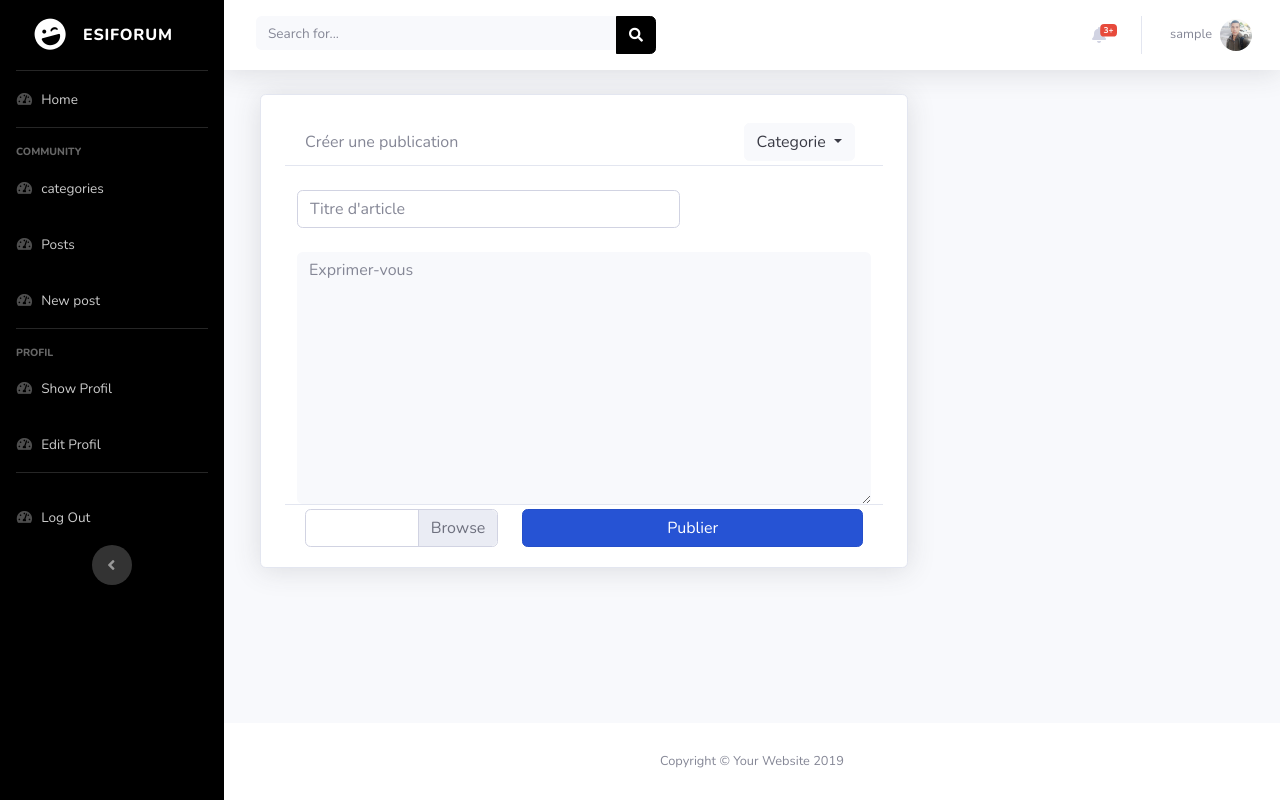
After one commit to AbdelkaderOumrani/DjangoForum, a Django app: page /posts/new_post in a window 1280 px wide. The commit adds this page. Run offline with Django 3.2, Linux system fonts and the light colour scheme; the visitor is signed in with stand-in values (Sample User, id 1); data that the repository does not hold is empty; some libraries are stand-ins or nearby versions.

Commit message:
add new post function (choose category in new post form not working)

```diff
--- a/posts/urls.py
+++ b/posts/urls.py
@@ -2,4 +2,5 @@ from django.urls import path
 from . import views
 
 urlpatterns = [
+    path('new_post', views.new_post, name='new_post'),
 ]
--- a/posts/views.py
+++ b/posts/views.py
@@ -1,5 +1,5 @@
-from django.shortcuts import render
-from .models import Category
+from django.shortcuts import render, redirect
+from .models import Category, Post
 from django.db.models import Count
 
 
@@ -9,3 +9,22 @@ def categories(request):
         'categories': categories
     }
     return render(request, 'pages/categories.html', context)
+
+
+def new_post(request):
+    if not request.user.is_authenticated:
+        return redirect('login')
+    else:
+        categories = Category.objects.all()
+        context = {
+            'categories': categories
+        }
+        if request.method == 'POST':
+            title = request.POST['title']
+            body = request.POST['post_body']
+            category = request.POST['post_category']
+            author = request.user
+            post = Post(title=title, body=body, category=category , author=author)
+            post.save()
+            return redirect('categories')
+        return render(request, 'posts/new_post.html', context)
--- a/templates/accounts/register.html
+++ b/templates/accounts/register.html
@@ -18,12 +18,13 @@
                 </div>
                 {% include 'partials/_alerts.html' %}
                 <form class="user" action="{% url 'register' %}" method="POST">
-                {% csrf_token %}
+                  {% csrf_token %}
                   <div class="form-group row">
                     <div class="col-sm-6 mb-3 mb-sm-0">
                       <input
                         type="text"
                         name="first_name"
+                        required
                         class="form-control form-control-user"
                         id="exampleFirstName"
                         placeholder="First Name"
@@ -33,6 +34,7 @@
                       <input
                         type="text"
                         name="last_name"
+                        required
                         class="form-control form-control-user"
                         id="exampleLastName"
                         placeholder="Last Name"
--- a/templates/base.html
+++ b/templates/base.html
@@ -29,8 +29,10 @@
   </head>
 
   <body id="page-top">
-    {% block content %}
-    {% endblock  %}
+    {% block content %} {% endblock %}
+
+    <!-- Logout Modal-->
+    {% include 'partials/_logout_modal.html'%}
     <!-- Bootstrap core JavaScript-->
     <script src="{% static 'vendor/jquery/jquery.min.js' %}"></script>
     <script src="{% static 'vendor/bootstrap/js/bootstrap.bundle.min.js' %}"></script>
@@ -40,5 +42,10 @@
 
     <!-- Custom scripts for all pages-->
     <script src="{% static 'js/sb-admin-2.min.js' %}"></script>
+    <script>
+      $(".dropdown-item").click(function() {
+        $("#dropdown-btn").text($(this).text());
+      });
+    </script>
   </body>
 </html>
--- a/templates/pages/categories.html
+++ b/templates/pages/categories.html
@@ -66,6 +66,4 @@
 <a class="scroll-to-top rounded" href="#page-top">
   <i class="fas fa-angle-up"></i>
 </a>
-
-<!-- Logout Modal-->
-{% include 'partials/_logout_modal.html'%} {% endblock %}
+{% endblock %}
--- /dev/null
+++ b/templates/partials/_categories_modal.html
@@ -0,0 +1,29 @@
+<div
+  class="modal fade"
+  id="categoriesModal"
+  tabindex="-1"
+  role="dialog"
+  aria-labelledby="exampleModalLabel"
+  aria-hidden="true"
+>
+  <div class="modal-dialog" role="document">
+    <div class="modal-content">
+      <div class="modal-header">
+        <h5 class="modal-title" id="exampleModalLabel">Choose Category</h5>
+        <button
+          class="close"
+          type="button"
+          data-dismiss="modal"
+          aria-label="Close"
+        >
+          <span aria-hidden="true">×</span>
+        </button>
+      </div>
+      <div class="modal-body">
+        {% for category in categories  %}
+        <button> {{ category.title }}</button>
+        {% endfor %}
+      </div>
+    </div>
+  </div>
+</div>
--- a/templates/partials/_sidebar.html
+++ b/templates/partials/_sidebar.html
@@ -54,6 +54,14 @@
     <a class="nav-link" href="{% url 'categories' %}">
       <i class="fas fa-fw fa-tachometer-alt"></i>
       <span>Posts</span></a
+    >
+  </li>
+
+  <!-- Nav Item - Post-->
+  <li class="nav-item">
+    <a class="nav-link" href="{% url 'new_post' %}">
+      <i class="fas fa-fw fa-tachometer-alt"></i>
+      <span> New post</span></a
     >
   </li>
 
--- /dev/null
+++ b/templates/posts/new_post.html
@@ -0,0 +1,152 @@
+{% extends 'base.html' %} {% block content %}
+<!-- Page Wrapper -->
+<div id="wrapper">
+  <!-- Sidebar -->
+  {% include 'partials/_sidebar.html' %}
+  <!-- End of Sidebar -->
+
+  <!-- Content Wrapper -->
+  <div id="content-wrapper" class="d-flex flex-column">
+    <!-- Main Content -->
+    <div id="content">
+      <!-- Topbar -->
+      {% include 'partials/_navbar.html' %}
+      <!-- End of Topbar -->
+
+      <!-- Begin Page Content -->
+
+      <div class="container-fluid">
+        <!-- Page Heading -->
+
+        <!-- Content Row -->
+
+        <!-- Area Chart -->
+        <div class="col-xl-8 col-lg-7 ">
+          <div class="card shadow mb-4">
+            <!-- Card Header - Dropdown -->
+
+            <!-- Card Body -->
+            <div class="col-lg-12 col-xlg-9 col-md-4 ">
+              <div class="card border-0">
+                <div class="card-block">
+                  <form class="form-horizontal form-material col-md-12" action="{% url 'new_post' %}" method="POST">
+                  {% csrf_token %}
+                    <div class="form-group">
+                      <br />
+                      <div
+                        class="card-header py-1 d-flex flex-row align-items-center justify-content-between"
+                      >
+                        <style type="text/css">
+                          .card-header {
+                            background-color: #0000;
+                          }
+                        </style>
+
+                        <div class="_3ubp _sg2">
+                          <span class="_sg1 _3qd4 _76ge">
+                            <a>
+                              <span class="_5qtp">Créer une publication</span>
+                            </a>
+                          </span>
+                        </div>
+                        <div class="btn-group  active mr-2">
+                          <button
+                          id="dropdown-btn"
+                            type="button"
+                            class="btn btn-light  dropdown-toggle "
+                            data-toggle="dropdown"
+                            aria-haspopup="true"
+                            aria-expanded="false"
+                          >
+                            Categorie
+                          </button>
+                          <div class="dropdown-menu">
+                              {% for category in categories %}
+                            <a class="dropdown-item" href="#">{{ category.title }}</a>
+                              {% endfor %}
+                              <hr/>
+                              <a class="dropdown-item"
+                                 href="#"
+                                 data-toggle="modal"
+                                 data-target="#categoriesModal"        > All  </a>
+                          </div>
+                        </div>
+                      </div>
+
+                      <div class="col-md-12">
+                        <br />
+                        <input name="title"
+                          type="text"
+                          placeholder="Titre d'article"
+                          class=" a form-control form-control-line border-2 bg-black col-md-8"
+                        />
+                        <br />
+                        <textarea name="post_body"
+                          rows="10"
+                          cols="100"
+                          type="text"
+                          placeholder="Exprimer-vous"
+                          class="form-control form-control-line border-0 bg-light"
+                        ></textarea>
+                      </div>
+                      <div
+                        class="card-footer py-1 d-flex flex-row align-items-center justify-content-between"
+                      >
+                        <style type="text/css">
+                          .card-footer {
+                            background-color: #0000;
+                          }
+                        </style>
+
+                        <div class="input-group-sm  mr-4">
+                          <div class="custom-file">
+                            <input
+                              type="file"
+                              class="custom-file-input"
+                              id="inputGroupFile01"
+                              aria-describedby="inputGroupFileAddon01"
+                            />
+                            <label
+                              class="custom-file-label"
+                              for="inputGroupFile01"
+                            ></label>
+                          </div>
+                        </div>
+
+                        <button
+                          type="submit"
+                          class="btn btn-primary active btn-block"
+                        >
+                          Publier
+                        </button>
+                      </div>
+                    </div>
+                  </form>
+                </div>
+              </div>
+            </div>
+          </div>
+        </div>
+
+        <!-- Content Row -->
+      </div>
+
+      <!-- /.container-fluid -->
+    </div>
+    <!-- End of Main Content -->
+
+    <!-- Footer -->
+    {% include 'partials/_footer.html' %}
+    <!-- End of Footer -->
+  </div>
+  <!-- End of Content Wrapper -->
+</div>
+<!-- End of Page Wrapper -->
+
+<!-- Scroll to Top Button-->
+<a class="scroll-to-top rounded" href="#page-top">
+  <i class="fas fa-angle-up"></i>
+</a>
+
+<!-- Categories Modal-->
+{% include 'partials/_categories_modal.html'%} {% endblock %}
```
Also changed, not shown: templates/accounts/edit_profil.html (+27 -5 lines).
